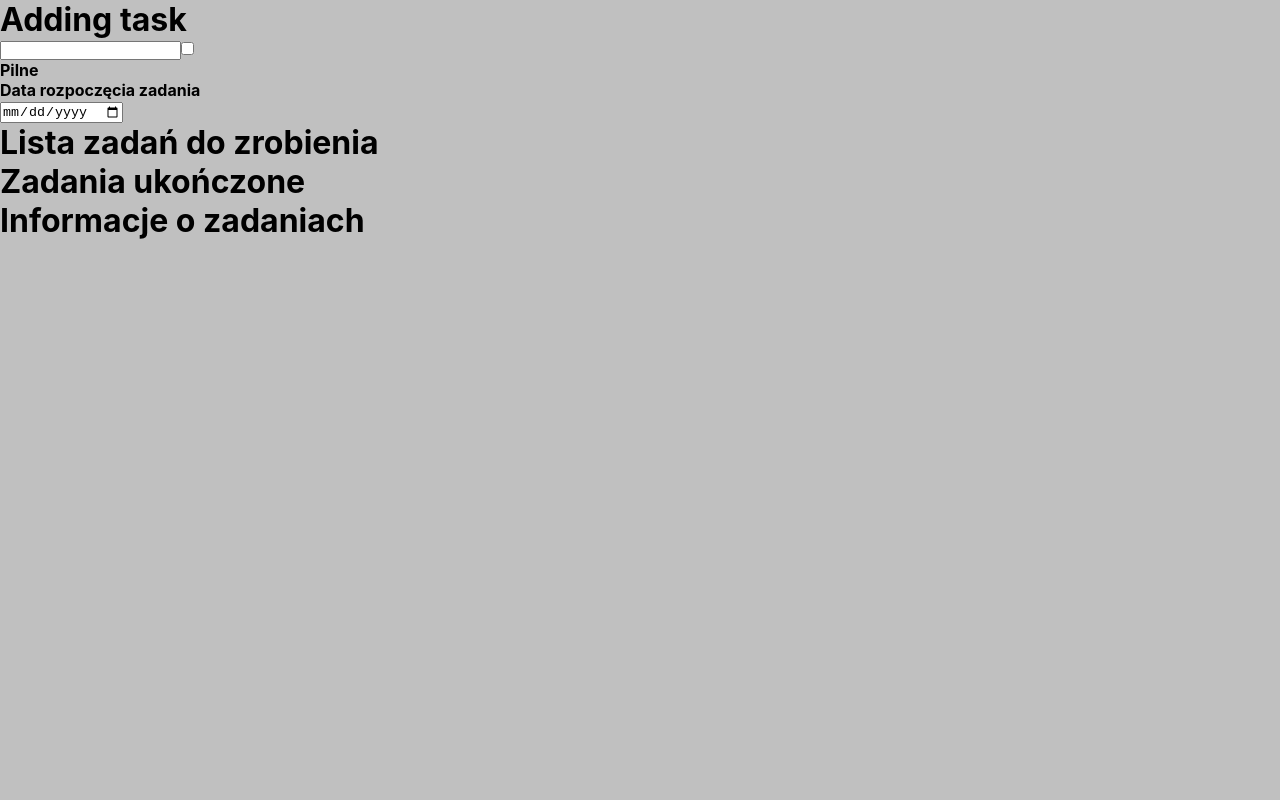
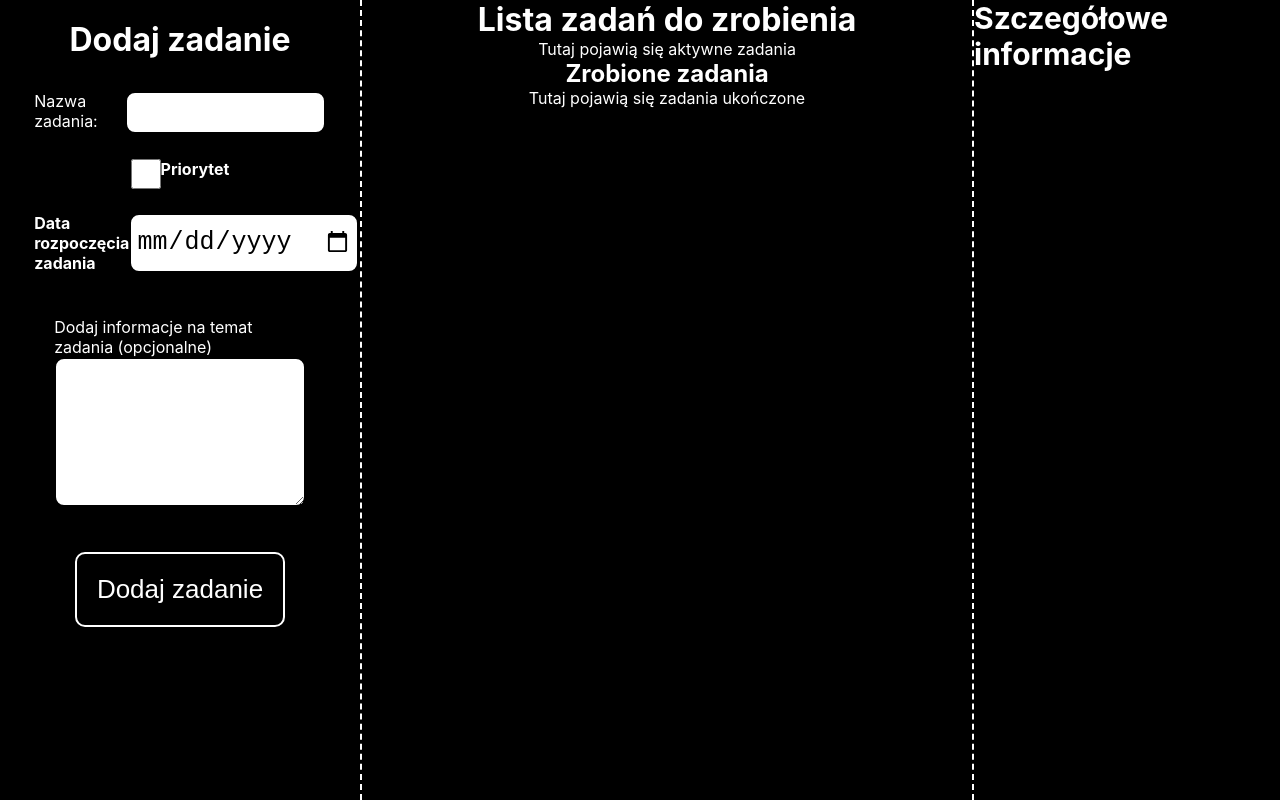
Before and after one commit to Treodaio/React_To_Do, a React (Create React App) app: page / in a window 1280 px wide. Built offline with nearby package versions, Linux system fonts and the light colour scheme.

Commit message:
components update, add frst styles

```diff
--- /dev/null
+++ b/src/components/ActiveTask.js
@@ -0,0 +1,10 @@
+import React from 'react';
+const ActiveTask = () => {
+    return (
+        <div className="ActiveTasks">
+            <p>Tutaj pojawią się aktywne zadania</p>
+        </div>
+    );
+}
+
+export default ActiveTask;
--- a/src/components/AddTask.js
+++ b/src/components/AddTask.js
@@ -1,15 +1,20 @@
+import React from 'react';
+import '../layouts/AddTask.css';
+
+
 const AddTask = () => {
     return (
         <div className="AddTask">
-            <h1>Adding task</h1>
+            <h1>Dodaj zadanie</h1>
             <form>
                 <label htmlFor="taskName">
+                    <p>Nazwa zadania: </p>
                     <input type="text" id="taskName" />
                 </label>
 
                 <label htmlFor="important">
                     <input type="checkbox" id="important" />
-                    <h4>Pilne</h4>
+                    <h4>Priorytet</h4>
                 </label>
 
                 <label htmlFor="finishDate">
@@ -17,8 +22,14 @@ const AddTask = () => {
                     <input type="date" id="finishDate" />
                 </label>
 
+                <label htmlFor="additionalInfo">
+                    <p>Dodaj informacje na temat zadania (opcjonalne)</p>
+                    <textarea name="" id="additionalInfo"></textarea>
+                </label>
+
+                <button type="submit">Dodaj zadanie</button>
             </form>
-        </div>
+        </div >
     );
 }
 
--- a/src/components/App.js
+++ b/src/components/App.js
@@ -1,7 +1,6 @@
 import React from 'react';
 import AddTask from './AddTask';
 import TaskList from './TaskList';
-import TaskCompleted from './TaskCompleted';
 import TaskInfo from './TaskInfo';
 import '../layouts/App.css';
 
@@ -11,7 +10,6 @@ class App extends React.Component {
       <div className="App">
         <AddTask />
         <TaskList />
-        <TaskCompleted />
         <TaskInfo />
       </div>
     )
--- a/src/components/Task.js
+++ b/src/components/Task.js
@@ -1,6 +1,8 @@
 const Task = () => {
     return (
-        <h1>Pojedyńcze zadanie</h1>
+        <div className="Task">
+            <h1>Pojedyńcze zadanie</h1>
+        </div>
     );
 }
 
--- a/src/components/TaskCompleted.js
+++ b/src/components/TaskCompleted.js
@@ -1,7 +1,8 @@
+import React from 'react';
 const TaskCompleted = () => {
     return (
         <div className="TaskCompleted">
-            <h1>Zadania ukończone</h1>
+            <p>Tutaj pojawią się zadania ukończone</p>
         </div>
     );
 }
--- a/src/components/TaskInfo.js
+++ b/src/components/TaskInfo.js
@@ -1,7 +1,8 @@
+import '../layouts/TaskInfo.css';
 const TaskInfo = () => {
     return (
         <div className="TaskInfo">
-            <h1>Informacje o zadaniach</h1>
+            <h1>Szczegółowe informacje</h1>
         </div>
     );
 }
--- a/src/components/TaskList.js
+++ b/src/components/TaskList.js
@@ -1,7 +1,14 @@
+import React from 'react';
+import ActiveTask from './ActiveTask';
+import TaskCompleted from './TaskCompleted';
+import '../layouts/TaskList.css';
 const TaskList = () => {
     return (
         <div className="TaskList">
             <h1>Lista zadań do zrobienia</h1>
+            <ActiveTask />
+            <h2>Zrobione zadania</h2>
+            <TaskCompleted />
         </div>
     );
 }
--- /dev/null
+++ b/src/layouts/AddTask.css
@@ -0,0 +1,76 @@
+.AddTask {
+    display: flex;
+    flex-direction: column;
+    align-items: center;
+    border-right: 2px dashed white;
+}
+
+.AddTask h1 {
+    padding: 20px 10px;
+}
+
+.AddTask form {
+    height: 70%;
+    width: 90%;
+    display: flex;
+    justify-content: space-around;
+    flex-direction: column;
+    align-items: center;
+}
+
+.AddTask form label {
+    width: 90%;
+    display: flex;
+    justify-content: space-around;
+}
+
+.AddTask form label:nth-of-type(2) {
+    justify-content: center;
+}
+
+.AddTask form label:last-of-type {
+    flex-direction: column;
+    padding: 20px;
+}
+
+.AddTask form input {
+    font-size: 25px;
+    padding: 5px;
+    width: 90%;
+    border: 2px solid black;
+    color: black;
+    border-radius: 10px;
+    outline: none;
+}
+
+.AddTask form input[type="checkbox"] {
+    width: 30px;
+    height: 30px;
+    border-radius: 10px;
+}
+
+.AddTask form textarea {
+    padding: 2%;
+    font-size: 25px;
+    height: 150px;
+    border: 2px solid black;
+    color: black;
+    border-radius: 10px;
+    outline: none;
+}
+
+.AddTask button {
+    padding: 20px;
+    border: 2px solid white;
+    color: white;
+    background-color: black;
+    font-size: 26px;
+    border-radius: 10px;
+    cursor: pointer;
+    transition: .3s;
+}
+
+.AddTask button:hover {
+    color: black;
+    background-color: white;
+}
--- a/src/layouts/App.css
+++ b/src/layouts/App.css
@@ -2,4 +2,20 @@
   width: 100vw;
   height: 100vh;
   background-color: silver;
+  display: flex;
+  justify-content: center;
+  background-color: black;
+  color: white;
 }
+
+.AddTask {
+  flex-basis: 25%;
+}
+
+.TaskList {
+  flex-basis: 50%;
+}
+
+.TaskInfo {
+  flex-basis: 25%;
+}
--- /dev/null
+++ b/src/layouts/TaskInfo.css
@@ -0,0 +1,9 @@
+.TaskInfo {
+    display: flex;
+    flex-direction: column;
+    align-items: center;
+}
+
+.TaskInfo h1 {
+    font-size: 30px;
+}
--- /dev/null
+++ b/src/layouts/TaskList.css
@@ -0,0 +1,6 @@
+.TaskList {
+    border-right: 2px dashed white;
+    display: flex;
+    flex-direction: column;
+    align-items: center;
+}
```
